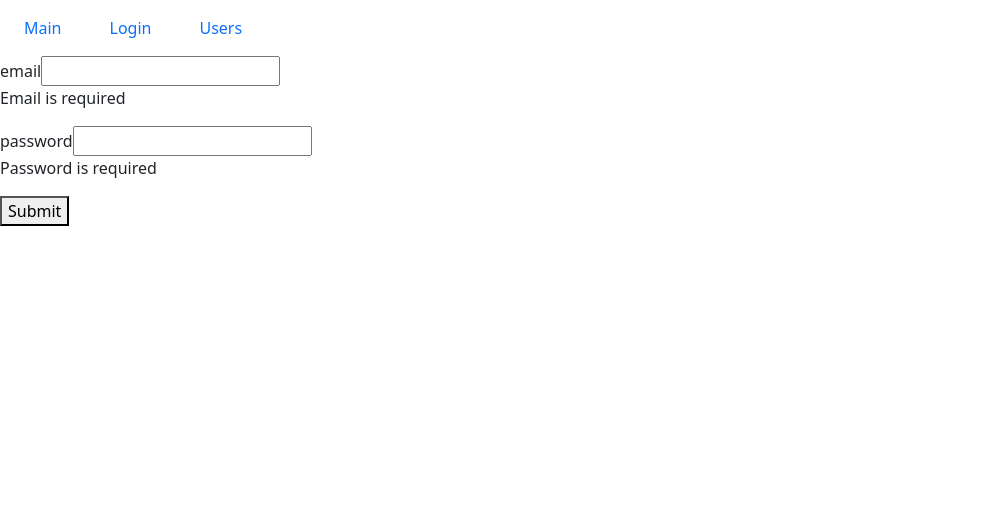
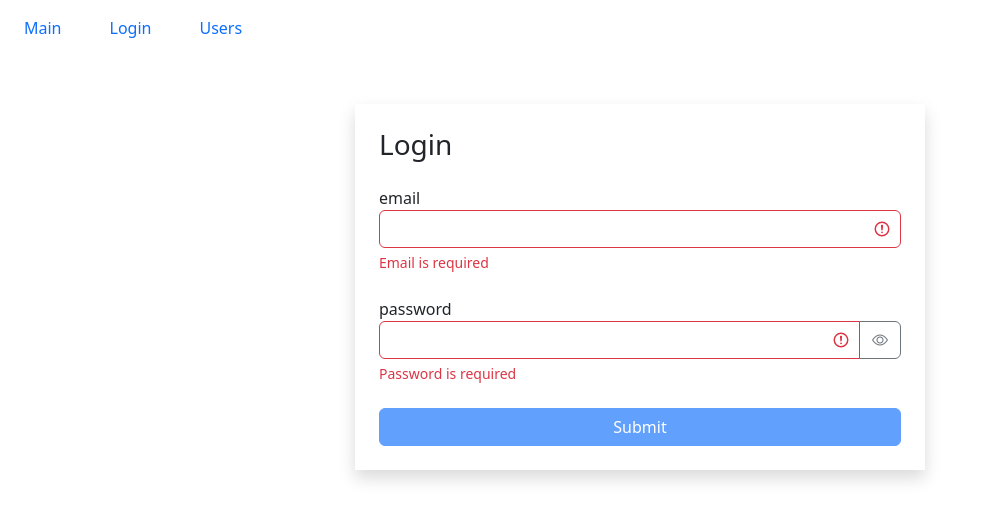
Before and after one commit to artemkamyshenkov/fast-dating, a React (Create React App) app: page /login in a window 1280 px wide. Shown: the top 520 px of the page, without its empty margins (0-992 px from the left). Built offline with nearby package versions, Linux system fonts and the light colour scheme.

Commit message:
feat: add validation

```diff
--- a/src/components/textField.jsx
+++ b/src/components/textField.jsx
@@ -1,12 +1,39 @@
-import React from 'react';
+import React, { useState } from 'react';
 import PropTypes from 'prop-types';
 
 const TextField = ({ label, type, name, value, onChange, error }) => {
+  const [showPassword, setShowPassword] = useState(false);
+
+  const getInputClasses = () => {
+    return 'form-control' + (error ? ' is-invalid' : '');
+  };
+
+  const toggleShowPassword = () => {
+    setShowPassword((prevState) => !prevState);
+  };
   return (
-    <div>
+    <div className="mb-4">
       <label htmlFor={name}>{label}</label>
-      <input type={type} id={name} value={value} name={name} onChange={onChange} />
-      {error && <p>{error}</p>}
+      <div className="input-group has-validation">
+        <input
+          type={showPassword ? 'text' : type}
+          id={name}
+          value={value}
+          name={name}
+          onChange={onChange}
+          className={getInputClasses()}
+        />
+        {type === 'password' && (
+          <button
+            className="btn btn-outline-secondary"
+            type="button"
+            onClick={toggleShowPassword}
+          >
+            <i className={'bi bi-eye' + (showPassword ? '-slash' : '')}></i>
+          </button>
+        )}
+        {error && <div className="invalid-feedback ">{error}</div>}
+      </div>
     </div>
   );
 };
--- a/src/layouts/login.jsx
+++ b/src/layouts/login.jsx
@@ -14,7 +14,19 @@ const Login = () => {
       isRequired: { message: 'Email is required' },
       isEmail: { message: 'Email is not correct' },
     },
-    password: { isRequired: { message: 'Password is required' } },
+    password: {
+      isRequired: { message: 'Password is required' },
+      isCapitalSymbol: {
+        message: 'Password must contain at least one capital letter',
+      },
+      isContainDidgit: {
+        message: 'Password must contain at least one didgit',
+      },
+      minLength: {
+        message: 'Password cannot be shorter than 8 characters',
+        value: 8,
+      },
+    },
   };
 
   useEffect(() => {
@@ -34,7 +46,12 @@ const Login = () => {
     console.log(data);
   };
 
+  const isValid = Object.keys(errors).length === 0;
   return (
+    <div className="container mt-5">
+      <div className="row">
+        <div className="col-md-6 offset-md-3 shadow p-4">
+          <h3 className="mb-4">Login</h3>
           <form onSubmit={handleSummit}>
             <TextField
               label="email"
@@ -51,8 +68,16 @@ const Login = () => {
               onChange={handleChange}
               error={errors.password}
             />
-      <button>Submit</button>
+            <button
+              disabled={!isValid}
+              className="btn btn-primary w-100 mx-auto"
+            >
+              Submit
+            </button>
           </form>
+        </div>
+      </div>
+    </div>
   );
 };
 
--- a/src/utils/validator.js
+++ b/src/utils/validator.js
@@ -1,23 +1,45 @@
 export default function validator(data, config) {
+  let statusValidate;
   const errors = {};
   function validate(validateMethod, data, config) {
     switch (validateMethod) {
       case 'isRequired':
-        if (data.trim() === '') return config.message;
+        statusValidate = data.trim() === '';
         break;
       case 'isEmail': {
         const emailRegExp = /^\S+@\S+\.\S+$/g;
-        if (!emailRegExp.test(data)) return config.message;
+        statusValidate = !emailRegExp.test(data);
+        break;
+      }
+      case 'isCapitalSymbol': {
+        const capitalRegExp = /[A-Z]+/g;
+        statusValidate = !capitalRegExp.test(data);
+        break;
+      }
+      case 'isContainDidgit': {
+        const didgitRegExp = /\d+/g;
+        statusValidate = !didgitRegExp.test(data);
+        break;
+      }
+
+      case 'minLength': {
+        statusValidate = data.length < config.value;
         break;
       }
 
       default:
         break;
     }
+
+    if (statusValidate) return config.message;
   }
   for (const fieldName in data) {
     for (const validateMethod in config[fieldName]) {
-      const error = validate(validateMethod, data[fieldName], config[fieldName][validateMethod]);
+      const error = validate(
+        validateMethod,
+        data[fieldName],
+        config[fieldName][validateMethod]
+      );
       if (error && !errors[fieldName]) {
         errors[fieldName] = error;
       }
```
Lines whose indentation alone changed are shown as unchanged.
